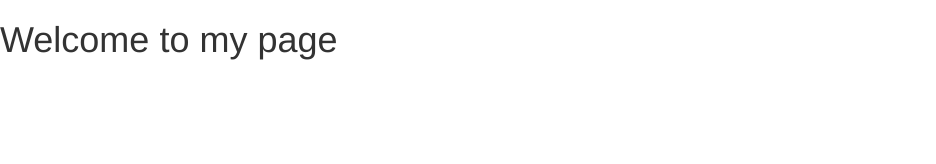
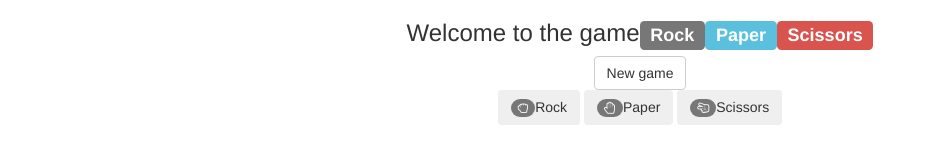
Before and after one commit to MikeGoluch/module-9, a plain HTML site: page index.html in a window 1280 px wide. Shown: the whole page, without its empty margins (0-936 px from the left). Drawn offline with nearby package versions, Linux system fonts and the light colour scheme.

Commit message:
add button for newgame and for player's pick

```diff
--- a/index.html
+++ b/index.html
@@ -2,13 +2,27 @@
 <html>
     <head>
         <meta charset="UTF-8">
-        <title>Module 8.2</title>
+        <title>Module 9</title>
         <link href="https://maxcdn.bootstrapcdn.com/bootstrap/3.3.6/css/bootstrap.min.css" rel="stylesheet" />
         <link href="https://cdnjs.cloudflare.com/ajax/libs/font-awesome/4.6.3/css/font-awesome.min.css" rel="stylesheet" />
         <link rel="stylesheet" type="text" href="css/style.css">
     </head>
     <body>
-        <h1>Welcome to my page</h1>
+        <div class="container">
+            <h3 class="text-center">Welcome to the game<span class="label label-default">Rock</span><span class="label label-info">Paper</span><span class="label label-danger">Scissors</span></h3>
+        </div>
+        <div id="js-newGameElement" class="container">
+            <div class="row text-center">
+                <button  id="js-newGameButton" class="btn btn-default">New game</button>
+            </div>
+        </div>
+        <div id="js-playerPickElement" class="container">
+            <div class="row text-center">
+                <button id="js-playerPick_rock" class="btn"><span class="badge"><i class="fa fa-hand-rock-o" aria-hidden="true"></i></span>Rock</button>
+                <button id="js-playerPick_paper" class="btn"><span class="badge"><i class="fa fa-hand-paper-o" aria-hidden="true"></i></span>Paper</button>
+                <button id="js-playerPick_scissors"  class="btn"><span class="badge"><i class="fa fa-hand-scissors-o" aria-hidden="true"></i></span>Scissors</button>
+            </div>
+        </div>
         <script type="text/javascript" src="js/javascript.js"></script>
     </body>
 </html>
--- a/js/javascript.js
+++ b/js/javascript.js
@@ -0,0 +1,3 @@
+var newGameBtn = document.getElementById('js-newGameButton');
+
+newGameBtn.addEventListener('click', newGame);
```
